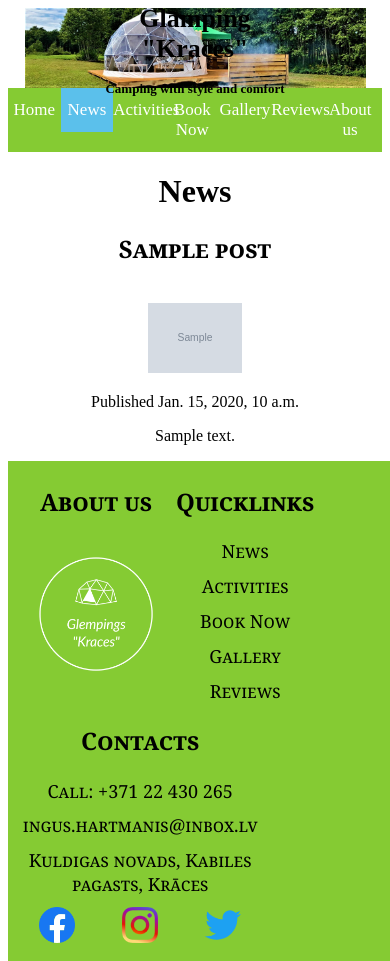
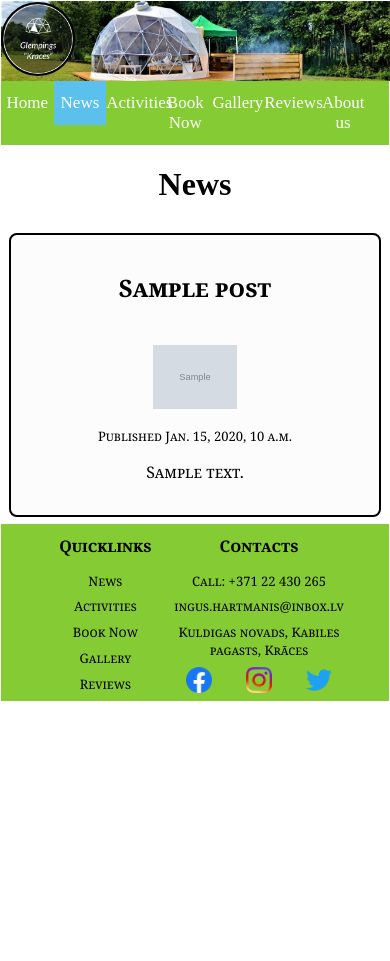
Before and after one commit to emilsberzs/glemping_kraces, a Django app: page /news/ in a window 390 px wide. After the commit the page ends 701 px from the top, so only its background shows below. Run offline with Django 3.2, Linux system fonts and the light colour scheme; tables that the repository leaves empty hold one stand-in row (values such as "Sample post"); grey boxes marked "Sample" are stand-in pictures.

Commit message:
Responsive design starting to take shape

```diff
--- a/glemping/static/css/glemping.css
+++ b/glemping/static/css/glemping.css
@@ -10,34 +10,28 @@ body {
   display: flex;
   flex-direction: column;
   height: 100%;
+  margin:1px;
 
 }
 
 .hero-image {
   background-image: url(/static/hero-image.jpg);
+  background-position:center;
   background-size: cover;
-  background-origin: content-box;
-  background-position: center;
   position: relative;
   display: flex;
-  height: 30vh;
+  height: 40vh;
   width:100vw;
-  justify-content: center;
+  justify-content: left;
   align-items: center;
 
 }
 
-
-.hero-text {
-  font-size: large;
-  font-weight: bold;
-  border: 3px solid #f1f1f1;
-  width: 60%;
-  background-color: #CEEBAD52;
-  height:20vh;
-  position: absolute;
-  text-align: center;
-  align-content: center;
+.hero-text img {
+  height:18vw;
+  background-color: rgba(20, 20, 20, 0.445);
+  border-radius: 18vw;
+  border: 2px solid black
 }
 
 .hero-hero-text {
@@ -76,7 +70,8 @@ body {
 }
 
 
-#content {
+content {
+  align-content: center;
   align-items: center;
   text-align: center;
 }
@@ -134,7 +129,7 @@ footer a {
 }
 
 #footer-1 img {
-  max-height: 10rem;
+  max-height: 15rem;
 }
 
 #social {
@@ -146,22 +141,23 @@ footer a {
   padding: 0 1em 0 1em;
 }
 
-#content {
+content {
   flex: 1 0 auto;
 }
 
 .activities {
-  display: flex;
-  flex-wrap: wrap;
+  display: grid;
+  grid-template-columns: 48vw 48vw;
+  grid-template-rows: 20vw 20;
+  grid-gap: 2vw;
 }
 
 .activity {
-  flex: 0 0 33%;
-  padding: 0;
-}
-
-.activity::before{
-  left: -20px;
+  border: 2px solid black;
+  border-radius: 2vw;
+  margin:2vw;
+  background-color:rgba(0, 0, 0, 0.01);
+  padding: 1rem;
 }
 
 .gallery {
@@ -182,12 +178,31 @@ footer a {
 
 }
 
+#news {
+  display: inline-block;
+  max-width: 1000px;
+
+}
+
+#news-list {
+  border: 2px solid black;
+  border-radius: 2vw;
+  margin:2vw;
+  background-color:rgba(0, 0, 0, 0.01);
+  padding: 1rem;
+}
+
 #news-list a {
   text-decoration: none;
-  font-size: x-large;
+  font-size: medium;
   color: black;
   font-family:Georgia, 'Times New Roman', Times, serif;
   font-variant: small-caps;
+}
+
+
+.date {
+  font-size: small;
 }
 
 #weather img {
@@ -199,40 +214,21 @@ footer a {
 
 iframe {
   border: 3px black solid;
-  border-radius: 30px;
   overflow: unset;
   margin-top: 20px;
+  width: 50vw;
 
 }
 
 #booking-form {
-  border: hotpink solid 3px;
-  width: 50%;
-  margin-left: 25%;
-  margin-top: 50px;
-  margin-bottom: 50px;
+  border: 2px solid black;
+  border-radius: 2vw;
+  margin:2vw;
+  background-color:rgba(0, 0, 0, 0.01);
+  padding: 1rem;
+  justify-content: left;
 }
 
-@media (max-width:500px){
- .hero-image {
-   background-size:contain;
-   background-repeat: no-repeat;
-   background-position: top;
-   height: 80px;
-   width: 100%;
-   margin: unset;
- }
-
- .hero-text {
-   font-size: small;
-   background-color: unset;
-   border: unset;
- }
-
- .hero-text h2 {
-   display:hidden;
- }
-}
 
 .about-us {
   display: grid;
@@ -259,3 +255,72 @@ iframe {
   border-radius: 30px;
   grid-column: col-start 5 / span 4;
 }
+
+  @media (max-width:500px){
+
+
+  content {
+    max-height:fit-content;
+  }
+
+   .hero-image {
+     background-size:cover;
+     background-repeat: no-repeat;
+     background-position: top;
+     height: 80px;
+     width: 100vw;
+     margin: unset;
+     justify-content: left;
+   }
+
+
+   .about-us {
+     display: grid;
+     grid-template-columns: 1;
+     grid-template-rows: 2;
+     align-self: left;
+   }
+
+   .map {
+     display: grid;
+     grid-row: 1;
+     width: 95vw;
+   }
+
+   .map iframe {
+     width: 95vw;
+     align-self: left;
+   }
+
+   .about {
+     display: grid;
+     grid-row: 2;
+     grid-column: 1;
+     height: 30vh;
+     width: 100vw;
+   }
+
+   #footer-1 {
+     display: none;
+   }
+
+   footer {
+     justify-content: center;
+     padding: unset;
+   }
+
+   footer h1 {
+     font-size: medium;
+   }
+
+   footer li {
+     font-size: small;
+   }
+  .activities {
+    display: unset;
+  }
+
+  .activity {
+    padding: 2rem;
+  }
+  }
--- a/glemping/templates/glemping/base.html
+++ b/glemping/templates/glemping/base.html
@@ -13,8 +13,7 @@
     <header>
         <div class="hero-image">
             <div class="hero-text">
-                <h1 class="hero-text-text">Glamping "Kraces"</h1>
-                <p class="hero-text-text">Camping with style and comfort</p>
+                <img src="/static/kraces-logo-3.png">
             </div>
 
         </div>
@@ -37,16 +36,11 @@
             </div>
         </div>
     </header>
-    <div id="content">
+    <content>
         {% block content %}
         {% endblock content %}
-    </div>
+    </content>
     <footer>
-        <div id="footer-1">
-            <h1>About us</h1>
-            <img src="/static/kraces-logo-3.png">
-
-        </div>
         <div id="footer-2">
             <h1>Quicklinks</h1>
             <ul>
@@ -73,7 +67,10 @@
                 </div>
 
             </ul>
+        </div>
 
+        <div id="footer-1">
+            <img src="/static/kraces-logo-3.png">
         </div>
     </footer>
 
--- a/glemping/templates/glemping/home.html
+++ b/glemping/templates/glemping/home.html
@@ -3,8 +3,6 @@
 {% block title %}Kraces{% endblock title %}
 {% block content %}
 <div id="landing">
-
-
     <img src="/static/landing-bg.jpg" width="100%">
 </div>
 </div>
--- a/glemping/templates/glemping/news/list.html
+++ b/glemping/templates/glemping/news/list.html
@@ -4,10 +4,11 @@
 
 {% block content %}
 <h1>News</h1>
+<div id="news">
     {% for post in posts %}
-<div id="news">
     <div id="news-list">
-        <h2><a href="{{ post.get_absolute_url }}">{{post.title}}</a></h2>
+        <a href="{{ post.get_absolute_url }}">
+            <h2>{{post.title}}</h2>
             <br>
             <img src="{{post.image.url}}" width="25%">
 
@@ -15,7 +16,8 @@
             <p>
                 {{post.body|truncatewords:30|linebreaks}}
             </p>
-    </div>
+        </a>
     </div>
     {% endfor %}
+</div>
 {% endblock content %}
```
Also changed, not shown: glemping/static/kraces-logo-3.png, glemping/static/landing-bg.jpg (added). Lines whose indentation alone changed are shown as unchanged.
